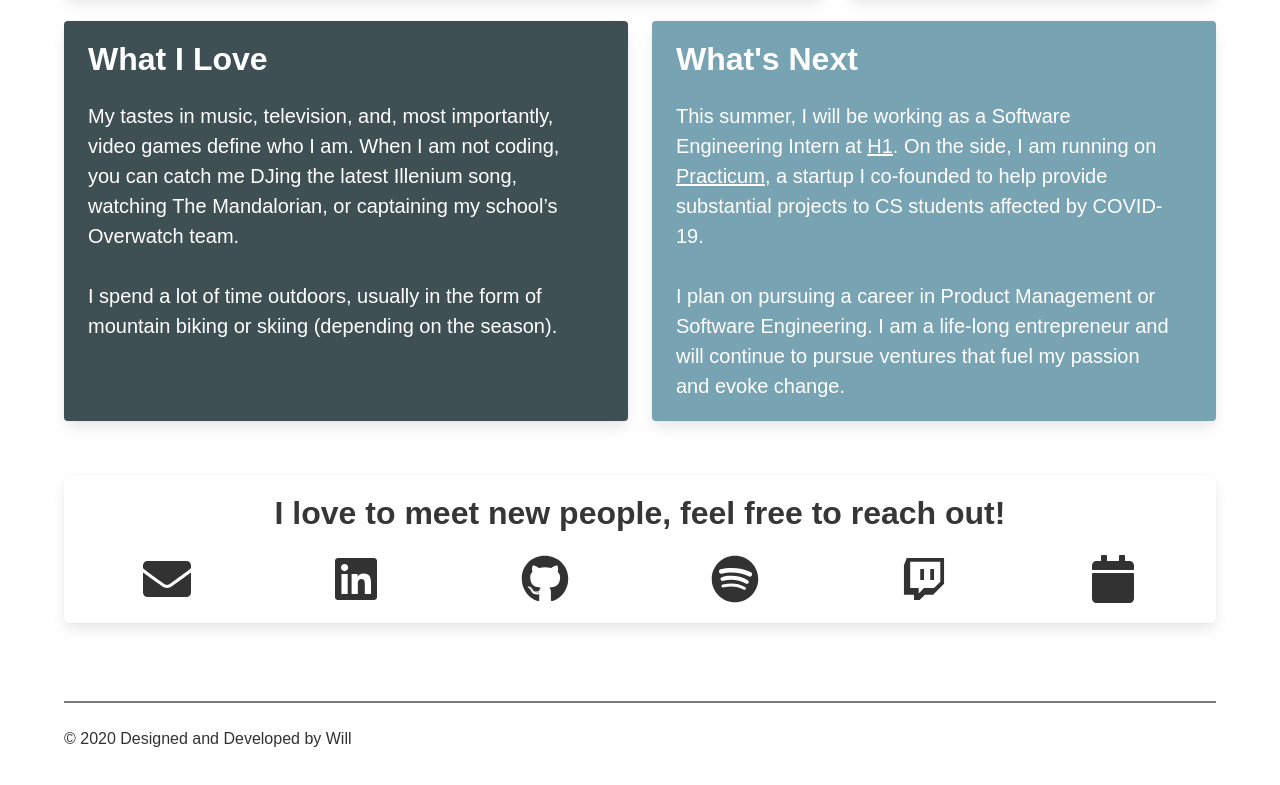
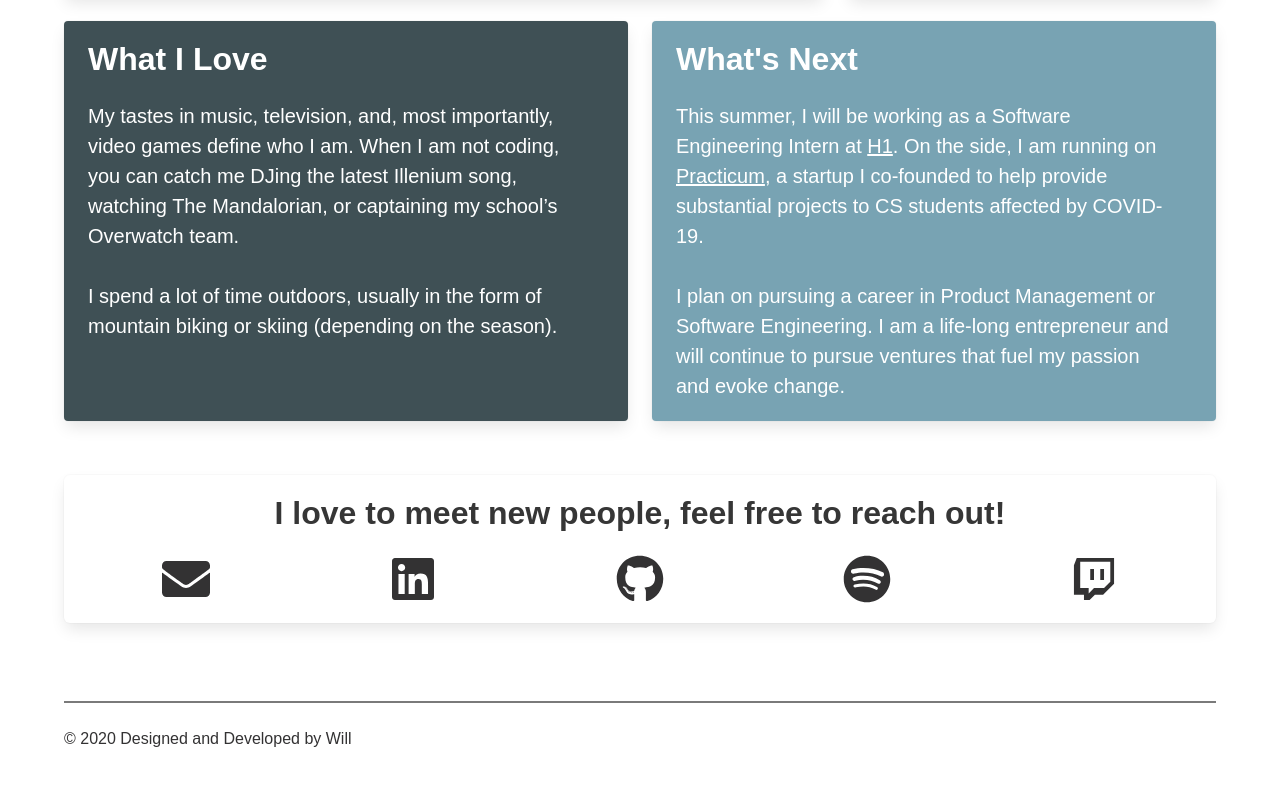
Before and after one commit to wlhunter00/wlhunter00.github.io, a plain HTML site: page index.html in a window 1280 px wide. Shown: the part 1328-2113 px from the top of the page. Drawn offline with nearby package versions, Linux system fonts and the light colour scheme.

Commit message:
no calendar link

```diff
--- a/index.html
+++ b/index.html
@@ -174,7 +174,6 @@
         <div class="column"><span class="icon hvr-icon-fade is-large"><a target="_blank" rel="noopener noreferrer" href="https://open.spotify.com/user/wlhunter00?si=g1JXtdM0TcSCvaVQgS2gWA" class="icon-link"><i
                 class="hvr-icon fa-3x fab fa-spotify"></i></a></span></div>
         <div class="column"><span class="icon hvr-icon-fade is-large"><a target="_blank" rel="noopener noreferrer" href="http://twitch.tv/huntingszn" class="icon-link"><i class="hvr-icon fa-3x fab fa-twitch"></i></a></span></div>
-        <div class="column"><span class="icon hvr-icon-fade is-large"><a target="_blank" rel="noopener noreferrer" href="https://calendly.com/wlhunter00/30min" class="icon-link"><i class="hvr-icon fa-3x  fas fa-calendar"></i></a></span></div>
       </div>
     </div>
   </section>
```
